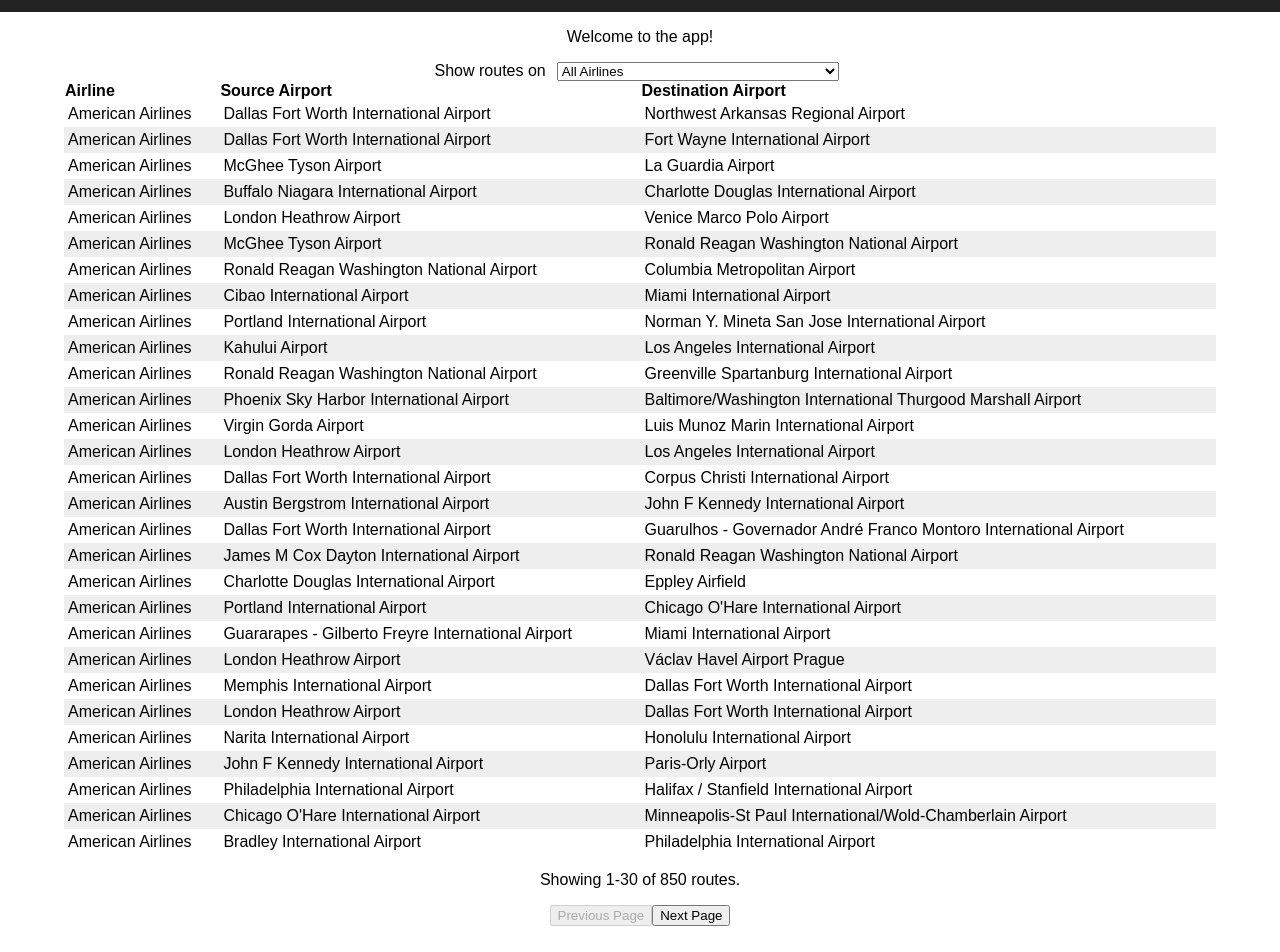
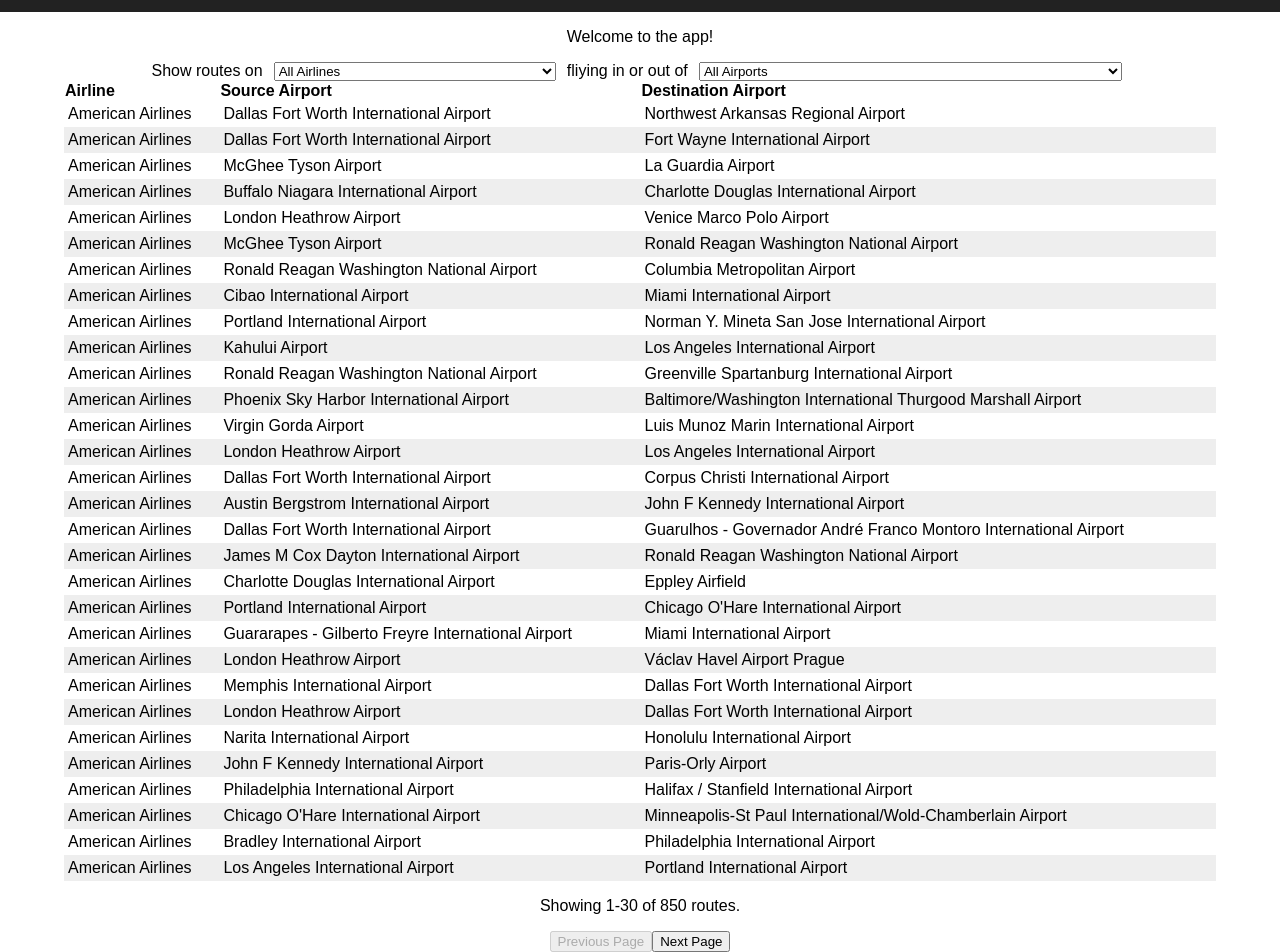
Before and after one commit to thinkybeast/airline-map, a React (Create React App) app: page / in a window 1280 px wide. Shown: the part 116-1068 px from the top of the page. Before the commit the page ends 1042 px from the top, so only its background shows below. Built offline with nearby package versions, Linux system fonts and the light colour scheme.

Commit message:
add filter routes by airport

```diff
--- a/src/App.js
+++ b/src/App.js
@@ -18,8 +18,8 @@
   }
 
   handleAirlineChange = (e) => {
-    const selectedAirline = e.target.value;
-    if(selectedAirline === 'All Airlines') {
+    const selection = e.target.value;
+    if(selection === 'All Airlines') {
       this.setState({
         selectedRoutes: Routes.routes,
       });
@@ -28,11 +28,34 @@
 
     const selectedRoutes = Routes.routes.filter((route) => {
       const airline = Routes.getAirlineById(route.airline);
-      return selectedAirline === airline;
+      return selection === airline;
     })
     this.setState({
       selectedRoutes: selectedRoutes,
     })
+  }
+
+  handleAirportChange = (e) => {
+    const selection = e.target.value;
+    if (selection === 'All Airports') {
+      this.setState({
+        selectedRoutes: Routes.routes,
+      })
+      return;
+    }
+
+    const code = Routes.airports.find((airport) => {
+      return airport.name === selection;
+    }).code;
+    console.log(code);
+    const selectedRoutes = Routes.routes.filter(route => {
+      return route.src === code || route.dest === code;
+    })
+    console.log(selectedRoutes);
+    this.setState({
+      selectedRoutes: selectedRoutes,
+    })
+
   }
 
   render() {
@@ -54,9 +77,19 @@
           <div>
             <span>Show routes on </span>
             <Select
+              valueKey="airline-select"
+              titleKey="airline"
               options={Routes.airlines}
               allTitle="All Airlines"
               onSelect={this.handleAirlineChange}
+            />
+            <span> fliying in or out of </span>
+            <Select
+              valueKey="airport-select"
+              titleKey="airport"
+              options={Routes.airports}
+              allTitle="All Airports"
+              onSelect={this.handleAirportChange}
             />
           </div>
 
--- a/src/components/Select.js
+++ b/src/components/Select.js
@@ -5,17 +5,17 @@
   render(){
     return (
       <select
-        name="select_airline"
-        id="select_airline"
+        name={this.props.titleKey}
+        id={this.props.valueKey}
         onChange={this.props.onSelect}
       >
         <option>{this.props.allTitle}</option>
-        {this.props.options.map(airline => {
+        {this.props.options.map((option, idx) => {
           return (
             <option
-              key={airline.name}
+              key={option.name + String(idx)}
             >
-              {airline.name}
+              {option.name}
             </option>
           )
         })}
--- a/src/components/Table.js
+++ b/src/components/Table.js
@@ -32,8 +32,9 @@
   }
 
   render() {
-    let [ firstRow, lastRow ] = [this.state.rowNum, this.state.rowNum + this.props.perPage - 1];
-    lastRow = (lastRow > this.props.rows.length - 1) ? this.props.rows.length - 1 : lastRow;
+    let [ firstRow, lastRow ] = [this.state.rowNum, this.state.rowNum + this.props.perPage];
+    lastRow = (lastRow > this.props.rows.length) ?
+              this.props.rows.length : lastRow;
     const displayedRows = this.props.rows.slice(firstRow, lastRow);
 
     return (
@@ -58,7 +59,7 @@
             })}
           </tbody>
         </table>
-        <p>Showing {firstRow + 1}-{lastRow + 1} of {this.props.rows.length} routes.</p>
+        <p>Showing {firstRow + 1}-{lastRow} of {this.props.rows.length} routes.</p>
         <button
           onClick={this.handlePrevPage}
           disabled={this.isFirstPage()}
```
